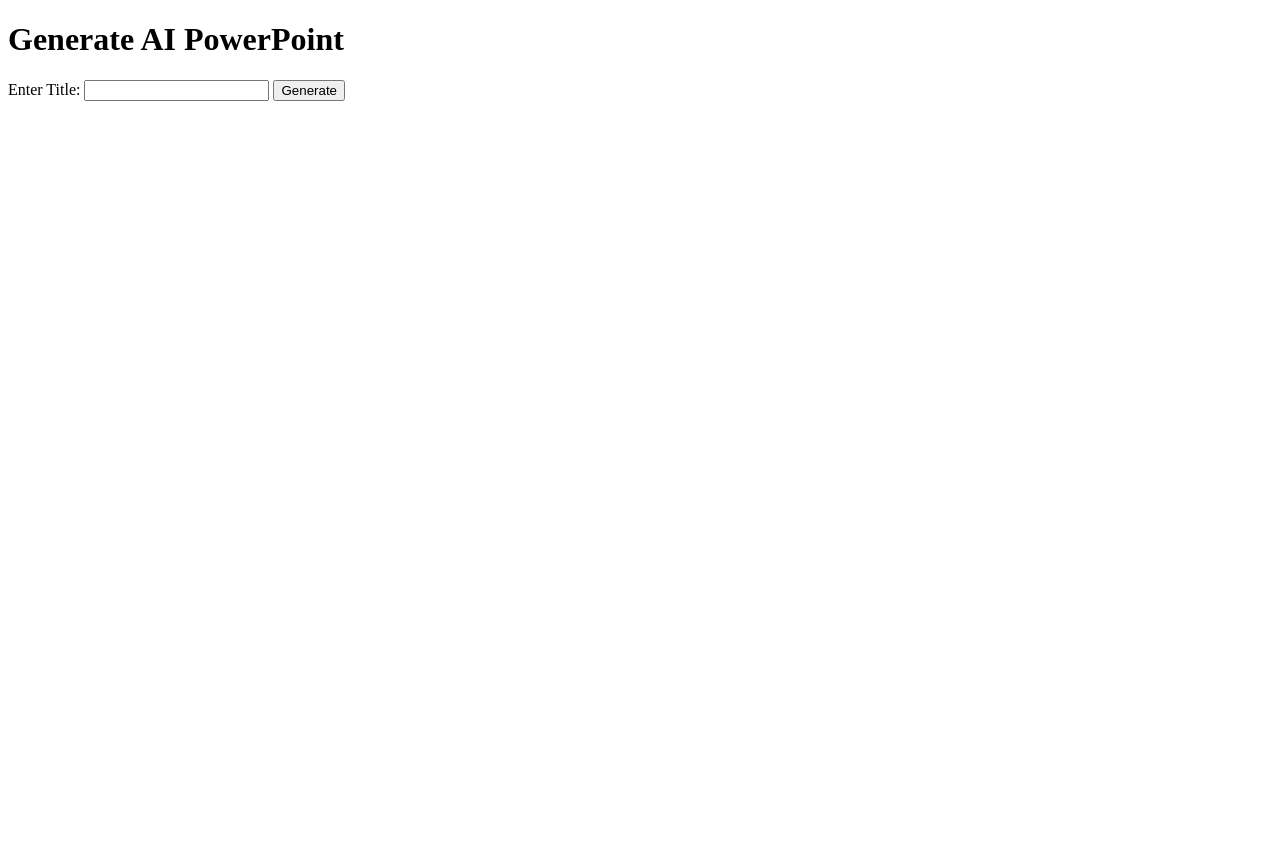
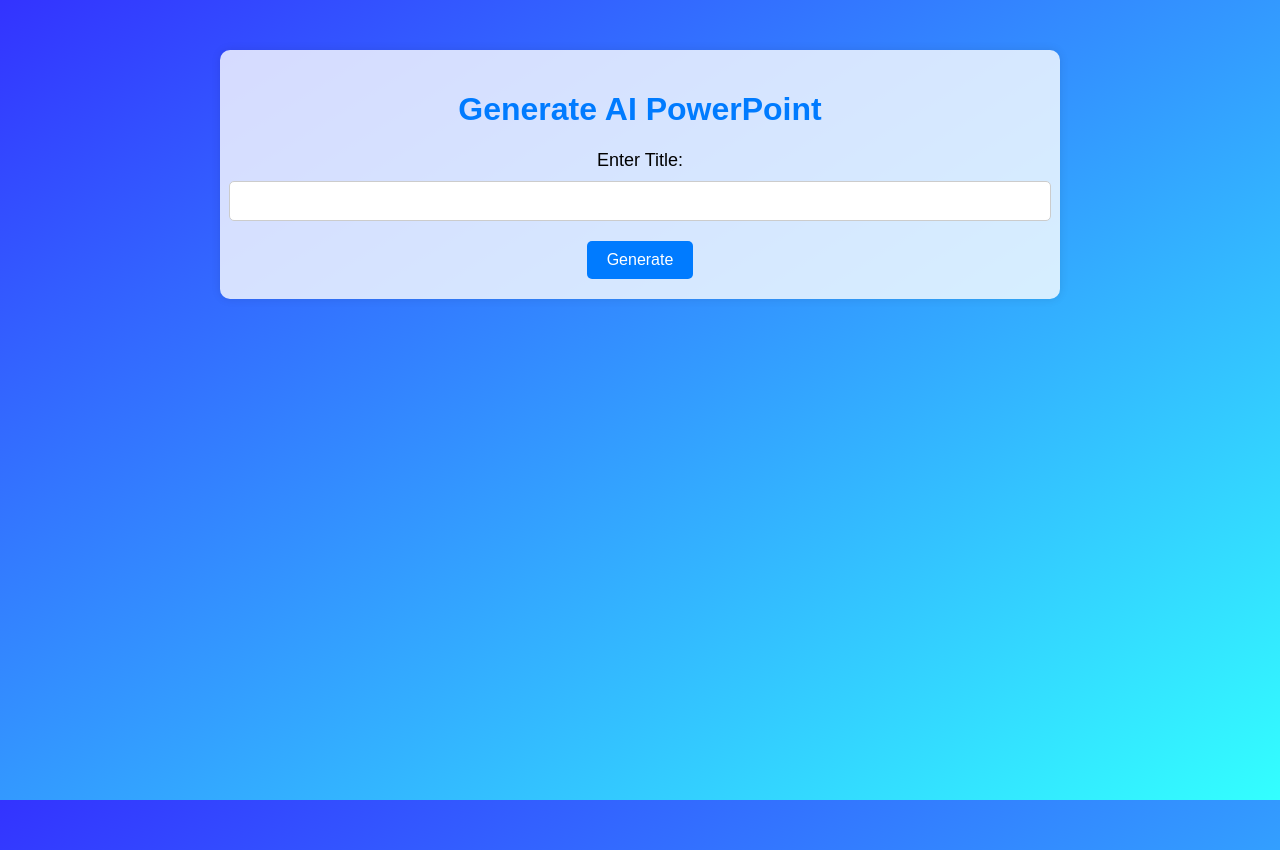
Before and after one commit to jebin232/Python_PPT_Generative_Flask_API, a Flask app: page / in a window 1280 px wide. Before the commit the page ends 101 px from the top, so only its background shows below. Run offline with Flask 3, Linux system fonts and the light colour scheme.

Commit message:
Update index.html

```diff
--- a/templates/index.html
+++ b/templates/index.html
@@ -4,13 +4,88 @@
     <meta charset="UTF-8">
     <meta name="viewport" content="width=device-width, initial-scale=1.0">
     <title>Generate AI PowerPoint</title>
+    <style>
+        body {
+            font-family: Arial, sans-serif;
+            margin: 0;
+            padding: 0;
+            background: linear-gradient(to bottom right, rgba(0,0,255,0.8), rgba(0,255,255,0.8));
+            background-attachment: fixed;
+            height: 100vh;
+            overflow: hidden;
+        }
+        .container {
+            max-width: 800px;
+            margin: 50px auto;
+            background-color: rgba(255, 255, 255, 0.8);
+            padding: 20px;
+            border-radius: 10px;
+            box-shadow: 0 0 10px rgba(0, 0, 0, 0.1);
+        }
+        h1 {
+            color: #007bff;
+            text-align: center;
+        }
+        form {
+            display: flex;
+            flex-direction: column;
+            align-items: center;
+        }
+        label {
+            font-size: 18px;
+            margin-bottom: 10px;
+        }
+        input[type="text"] {
+            width: 100%;
+            padding: 10px;
+            font-size: 16px;
+            border-radius: 5px;
+            border: 1px solid #ccc;
+            margin-bottom: 20px;
+        }
+        button[type="submit"] {
+            padding: 10px 20px;
+            font-size: 16px;
+            background-color: #007bff;
+            color: #fff;
+            border: none;
+            border-radius: 5px;
+            cursor: pointer;
+        }
+        button[type="submit"]:hover {
+            background-color: #0056b3;
+        }
+        .loader {
+            border: 8px solid #f3f3f3; /* Light grey */
+            border-top: 8px solid #3498db; /* Blue */
+            border-radius: 50%;
+            width: 50px;
+            height: 50px;
+            animation: spin 2s linear infinite;
+            margin: 20px auto;
+            display: none;
+        }
+        @keyframes spin {
+            0% { transform: rotate(0deg); }
+            100% { transform: rotate(360deg); }
+        }
+    </style>
 </head>
 <body>
-    <h1>Generate AI PowerPoint</h1>
-    <form action="/" method="post">
-        <label for="title">Enter Title:</label>
-        <input type="text" id="title" name="title" required>
-        <button type="submit">Generate</button>
-    </form>
+    <div class="container">
+        <h1>Generate AI PowerPoint</h1>
+        <form action="/" method="post" id="generate-form">
+            <label for="title">Enter Title:</label>
+            <input type="text" id="title" name="title" required>
+            <button type="submit">Generate</button>
+        </form>
+        <div class="loader" id="loader"></div>
+    </div>
+
+    <script>
+        document.getElementById('generate-form').addEventListener('submit', function() {
+            document.getElementById('loader').style.display = 'block';
+        });
+    </script>
 </body>
 </html>
```
